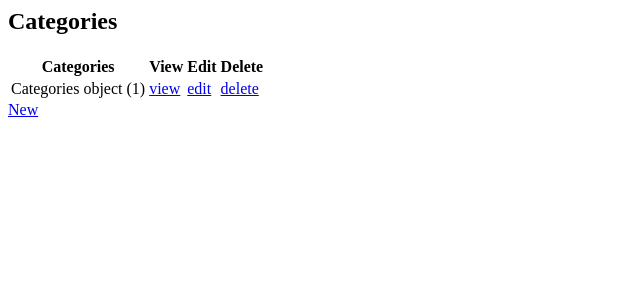
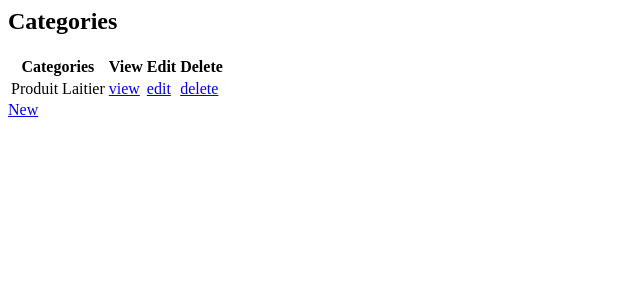
Before and after one commit to LiamTHCH/SAE23, a Django app: page /employer/categories/list/ in a window 1280 px wide. Shown: the top 300 px of the page, without its empty margins (0-640 px from the left). Run offline with Django 4.2, Linux system fonts and the light colour scheme; data comes from the database, SQL or seed files in the repository; both versions use the stored data as it was after the commit.

Commit message:
CRUD MAJ
Signed-off-by: Liam Thomas-Chollier <90798991+LiamTHCH@users.noreply.github.com>

```diff
--- a/DriveProject/employer/models.py
+++ b/DriveProject/employer/models.py
@@ -1,9 +1,13 @@
 from django.db import models
+
 
 # Create your models here.
 class Categories(models.Model):
     nom = models.CharField(max_length=30,null=False)
     descriptif = models.TextField(max_length=100,null=True)
+
+    def __str__(self) -> str:
+        return self.nom
 
 class Produits(models.Model):
     nom = models.CharField(max_length=30,null=False)
@@ -14,12 +18,19 @@ class Produits(models.Model):
     stock = models.PositiveIntegerField()
     prix = models.DecimalField(max_digits=10, decimal_places=2)
 
+    def __str__(self) -> str:
+        return self.nom
+
 class Clients(models.Model):
     nom = models.CharField(max_length=30)
     prenom = models.CharField(max_length=30)
     date_insci = models.DateField()
     addr = models.CharField(max_length=50)
 
+    def __str__(self) -> str:
+        return str(str(self.prenom).upper()+" " +str(self.nom))
+
 class Commandes(models.Model):
     client = models.ForeignKey(Clients,on_delete=models.CASCADE)
     date = models.CharField(max_length=400)
+    commande = models.TextField(null=False)
--- a/DriveProject/employer/templates/categories/categories_list.html
+++ b/DriveProject/employer/templates/categories/categories_list.html
@@ -13,9 +13,9 @@
         {% for Categories in object_list %}
         <tr>
             <td>{{ Categories }}</td>
-            <td><a href="{% url "Categories_detail" Categories.id %}">view</a></td>
-            <td><a href="{% url "Categories_update" Categories.id %}">edit</a></td>
-            <td><a href="{% url "Categories_delete" Categories.id %}">delete</a></td>
+            <td><a href="{% url "categories_detail" Categories.id %}">view</a></td>
+            <td><a href="{% url "categories_update" Categories.id %}">edit</a></td>
+            <td><a href="{% url "categories_delete" Categories.id %}">delete</a></td>
         </tr>
         {% endfor %}
     </tbody>
```
Also changed, not shown: DriveProject/db.sqlite3, DriveProject/employer/migrations/0002_commandes_commande.py (added).
